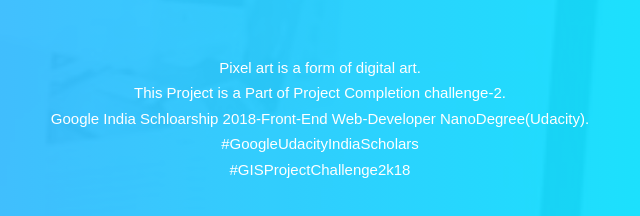
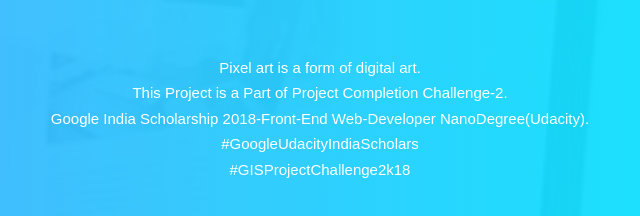
Before and after one commit to Logan1x/PCC2-Pixel-Art-Maker, a plain HTML site: page index.html in a window 1280 px wide. Shown: the part 157-373 px from the top of the page, 320-960 px from the left. Drawn offline with nearby package versions, Linux system fonts and the light colour scheme; a script that the page names is missing.

Commit message:
Speeling Commit

```diff
--- a/index.html
+++ b/index.html
@@ -51,7 +51,7 @@
 				<div class="hero__content">
 					<div class="hero__content__inner" id='navConverter'>
 						<h1 class="hero__title">Pixel Art Maker</h1>
-						<p class="hero__text"><center><abbr title="Project Description">Pixel art is a form of digital art.<br> This Project is a Part of Project Completion challenge-2.<br>Google India Schloarship 2018-Front-End Web-Developer NanoDegree(Udacity).<br>#GoogleUdacityIndiaScholars<br>#GISProjectChallenge2k18<br></abbr></center> </p>
+						<p class="hero__text"><center><abbr title="Project Description">Pixel art is a form of digital art.<br> This Project is a Part of Project Completion Challenge-2.<br>Google India Scholarship 2018-Front-End Web-Developer NanoDegree(Udacity).<br>#GoogleUdacityIndiaScholars<br>#GISProjectChallenge2k18<br></abbr></center> </p>
 						<h2 class="hero__title">Choose Grid Size</h2>
 						<form id="sizePicker" onclick="PlaySound('R2D2');">
 							<abbr title="Instructions"><i class="fas fa-exclamation-triangle"></i> <span class="typed-style" id="typed"></span></abbr>
```
